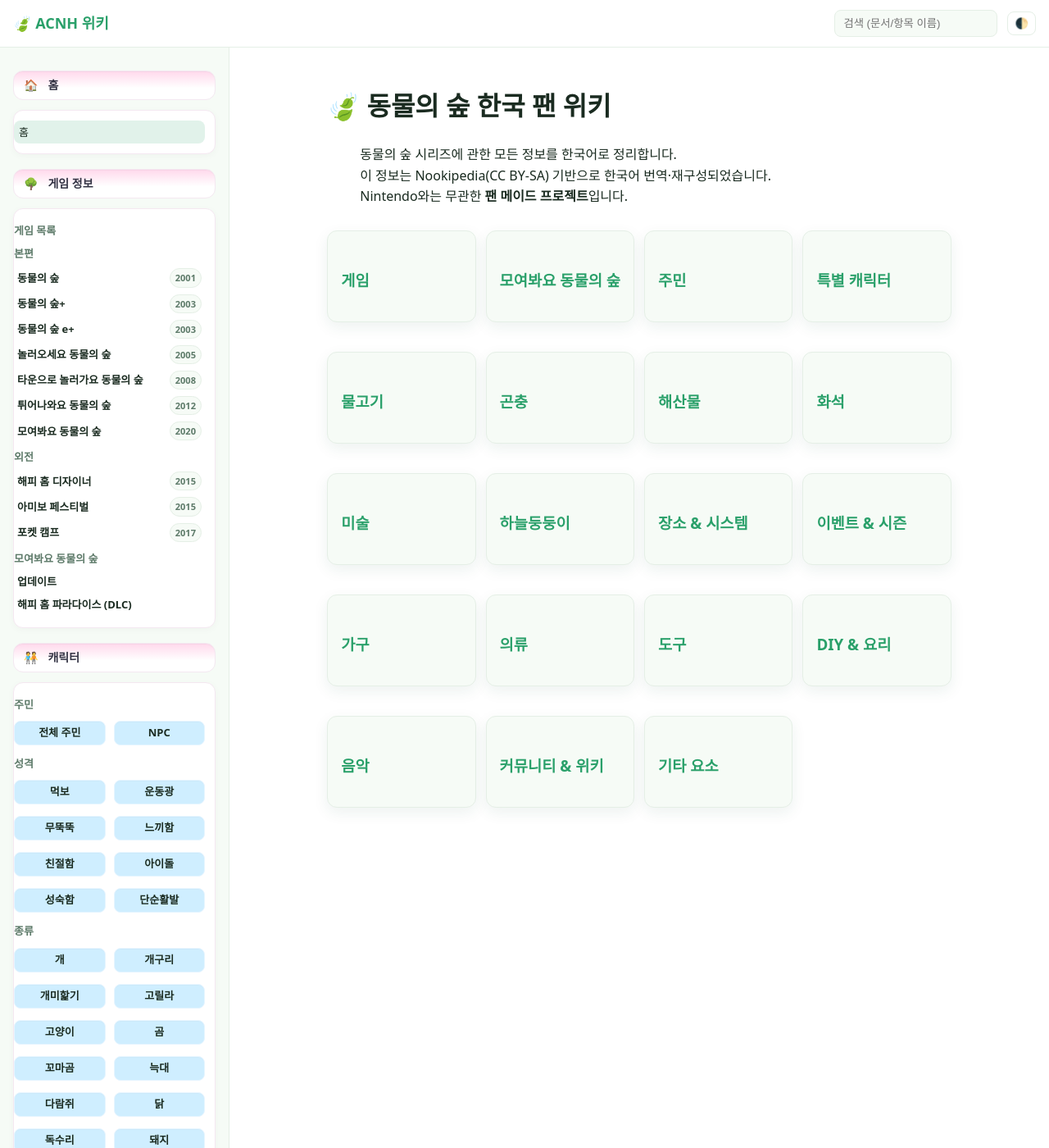
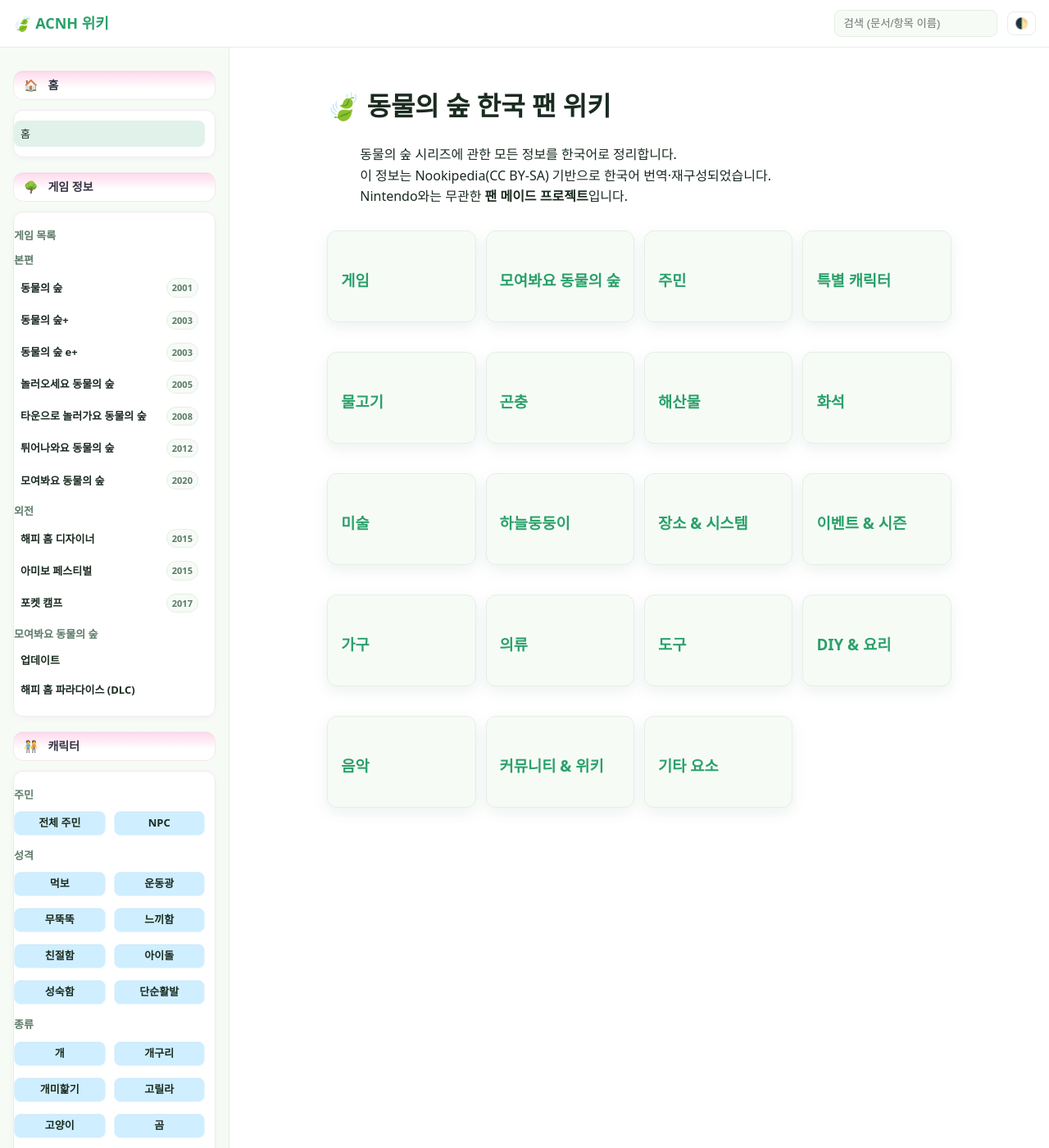
Before and after one commit to cute-bite/animal-crossing, a Jekyll site: the page built from index.md, in a window 1280 px wide and 1400 px high. Shown: the whole window at 82% size. Built offline with Jekyll 4.4.1, drawn with Linux system fonts in a browser that asks for light colours.

Commit message:
Add files via upload

```diff
--- a/assets/css/theme.css
+++ b/assets/css/theme.css
@@ -566,3 +566,26 @@
   background:var(--surface);
   margin-left:8px;
 }
+
+/* === Sidebar 메뉴 여백 복구 (간단 패치) === */
+
+/* 각 항목 세로 간격 */
+.sidebar h3 + ul li {
+  margin: 6px 0;            /* 항목 사이 여백 */
+}
+
+/* 링크 터치 영역 조금 더 */
+.sidebar .menu a {
+  padding: 6px 8px;         /* 기존 4px → 6px */
+}
+
+/* 하위 목록은 위쪽 간격 + 살짝 들여쓰기 */
+.sidebar .menu li > ul {
+  margin-top: 6px;
+  padding-left: 10px;       /* 들여쓰기 0이었다면 최소 10px */
+}
+
+/* 그룹 라벨(자식 ul 가진 li) 위쪽 여백 살짝 */
+.sidebar .menu li:has(> ul) {
+  margin-top: 10px;
+}
```
